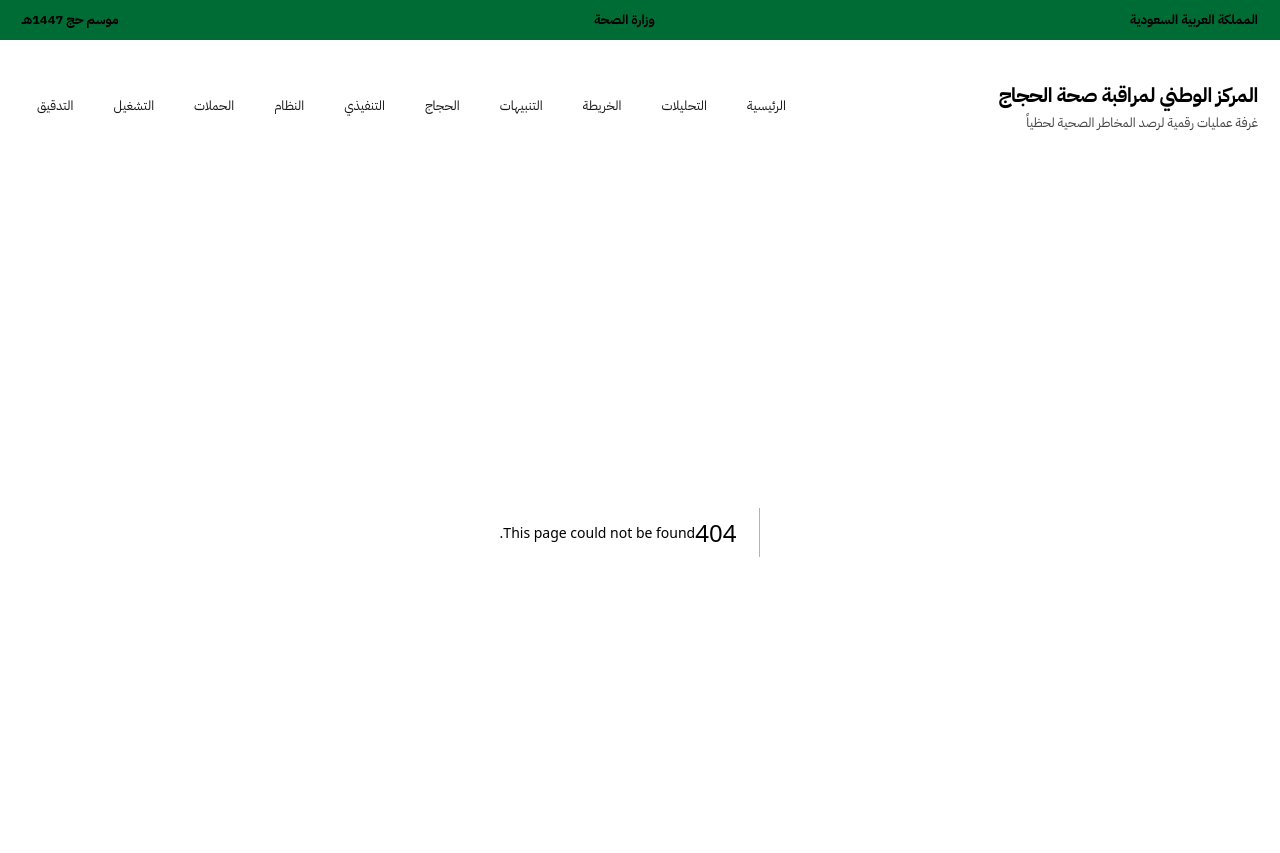
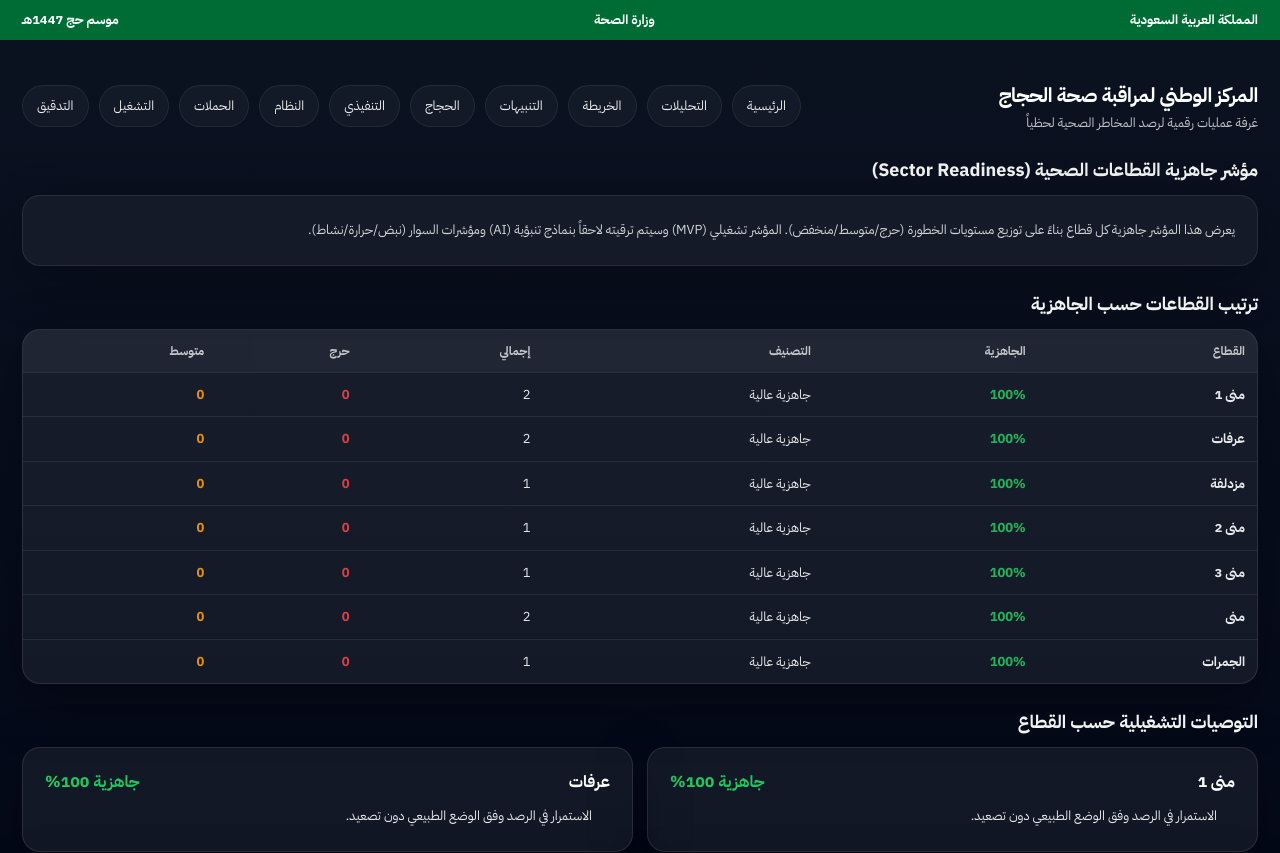
Before and after one commit to jkg9rmd8td-blip/hajj-health-monitoring, a Next.js app: page /sectors in a window 1280 px wide. Before the commit this address had no page. Shown: the top 853 px of the page. Built offline with nearby package versions, Linux system fonts and the light colour scheme.

Commit message:
Create page.js

```diff
--- /dev/null
+++ b/app/sectors/page.js
@@ -0,0 +1,155 @@
+"use client"
+
+import { useEffect, useMemo, useState } from "react"
+
+function normalizeRiskArabic(v) {
+  const x = String(v ?? "").trim()
+  if (x.includes("حرج")) return "critical"
+  if (x.includes("متوسط")) return "medium"
+  return "low"
+}
+
+function readinessIndex({ total, critical, medium }) {
+  // مؤشر جاهزية تشغيلي (MVP) قابل للتطوير
+  // كلما ارتفعت الحرجة والمتوسطة انخفضت الجاهزية
+  if (!total) return 100
+  const cRate = (critical / total) * 100
+  const mRate = (medium / total) * 100
+
+  let score = 100
+  score -= Math.round(cRate * 1.25)   // وزن أعلى للحالات الحرجة
+  score -= Math.round(mRate * 0.55)
+
+  // حد أدنى وأعلى
+  if (score < 0) score = 0
+  if (score > 100) score = 100
+  return score
+}
+
+function band(score) {
+  if (score >= 85) return { label: "جاهزية عالية", cls: "green" }
+  if (score >= 70) return { label: "جاهزية متوسطة", cls: "amber" }
+  return { label: "جاهزية منخفضة", cls: "red" }
+}
+
+function recommendations(sector, s) {
+  const rec = []
+  if (s.critical >= 2) {
+    rec.push("رفع التأهب (أحمر): توجيه فريق إسعافي ميداني وتعزيز مسار الإحالة.")
+    rec.push("تعزيز نقاط الفرز القريبة وتفعيل مراقبة لصيقة للحالات المتوسطة.")
+  } else if (s.medium >= 3) {
+    rec.push("رفع المتابعة (أصفر): تعزيز التوعية الوقائية للحملات داخل القطاع.")
+    rec.push("رفع التواجد الوقائي (مياه/تبريد) عند نقاط الحركة.")
+  } else {
+    rec.push("الاستمرار في الرصد وفق الوضع الطبيعي دون تصعيد.")
+  }
+
+  if (String(sector).includes("منى") && (s.critical + s.medium) >= 3) {
+    rec.push("إجراء بيئي: رفع كثافة التبريد/الرش في محيط القطاع خلال الذروة.")
+  }
+
+  return rec
+}
+
+export default function Sectors() {
+  const [data, setData] = useState([])
+
+  useEffect(() => {
+    fetch("/api/pilgrims", { cache: "no-store" })
+      .then(r => r.json())
+      .then(setData)
+      .catch(() => setData([]))
+  }, [])
+
+  const sectors = useMemo(() => {
+    const map = new Map()
+
+    for (const p of data) {
+      const sector = String(p.clinic_location ?? p.location ?? "غير محدد")
+      const risk = normalizeRiskArabic(p.risk_level ?? p.risk)
+      const e = map.get(sector) ?? { sector, total: 0, critical: 0, medium: 0, low: 0 }
+      e.total += 1
+      e[risk] += 1
+      map.set(sector, e)
+    }
+
+    const arr = Array.from(map.values()).map(s => {
+      const score = readinessIndex(s)
+      const b = band(score)
+      return {
+        ...s,
+        readiness: score,
+        bandLabel: b.label,
+        bandClass: b.cls,
+        actions: recommendations(s.sector, s),
+      }
+    })
+
+    // ترتيب: الأقل جاهزية أولاً
+    return arr.sort((a, b) => (a.readiness - b.readiness) || (b.critical - a.critical))
+  }, [data])
+
+  return (
+    <main>
+      <div className="sectionTitle">مؤشر جاهزية القطاعات الصحية (Sector Readiness)</div>
+
+      <div className="card" style={{ opacity: .82, fontSize: 13, lineHeight: 1.9 }}>
+        يعرض هذا المؤشر جاهزية كل قطاع بناءً على توزيع مستويات الخطورة (حرج/متوسط/منخفض).
+        المؤشر تشغيلي (MVP) وسيتم ترقيته لاحقاً بنماذج تنبؤية (AI) ومؤشرات السوار (نبض/حرارة/نشاط).
+      </div>
+
+      <div className="sectionTitle">ترتيب القطاعات حسب الجاهزية</div>
+      <div className="card" style={{ padding: 0 }}>
+        <table className="table">
+          <thead>
+            <tr>
+              <th>القطاع</th>
+              <th>الجاهزية</th>
+              <th>التصنيف</th>
+              <th>إجمالي</th>
+              <th>حرج</th>
+              <th>متوسط</th>
+            </tr>
+          </thead>
+          <tbody>
+            {sectors.map((s, i) => (
+              <tr key={i}>
+                <td style={{ fontWeight: 900 }}>{s.sector}</td>
+                <td className={s.bandClass} style={{ fontWeight: 900 }}>{s.readiness}%</td>
+                <td style={{ opacity: .9 }}>{s.bandLabel}</td>
+                <td>{s.total}</td>
+                <td className="red" style={{ fontWeight: 900 }}>{s.critical}</td>
+                <td className="amber" style={{ fontWeight: 900 }}>{s.medium}</td>
+              </tr>
+            ))}
+
+            {sectors.length === 0 && (
+              <tr>
+                <td colSpan={6} style={{ textAlign: "center", opacity: .6, padding: 18 }}>
+                  لا توجد بيانات.
+                </td>
+              </tr>
+            )}
+          </tbody>
+        </table>
+      </div>
+
+      <div className="sectionTitle">التوصيات التشغيلية حسب القطاع</div>
+      <div className="grid2">
+        {sectors.slice(0, 6).map((s, i) => (
+          <div className="card" key={i}>
+            <div style={{ display: "flex", justifyContent: "space-between", gap: 10, alignItems: "center" }}>
+              <div style={{ fontWeight: 900 }}>{s.sector}</div>
+              <div className={s.bandClass} style={{ fontWeight: 900 }}>
+                جاهزية {s.readiness}%
+              </div>
+            </div>
+            <ul style={{ margin: "10px 0 0", paddingRight: 18, opacity: .9, lineHeight: 1.9, fontSize: 13 }}>
+              {s.actions.map((a, idx) => <li key={idx}>{a}</li>)}
+            </ul>
+          </div>
+        ))}
+      </div>
+    </main>
+  )
+}
```
